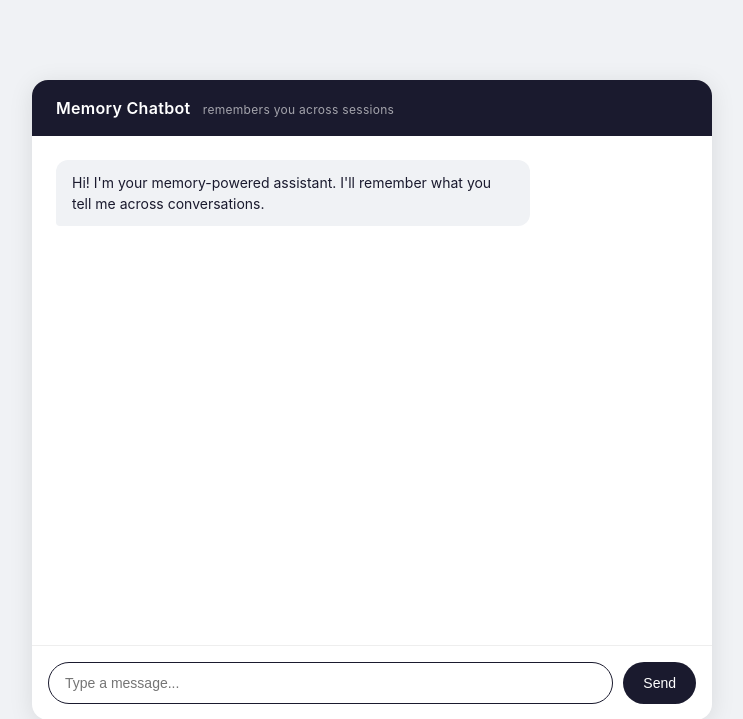
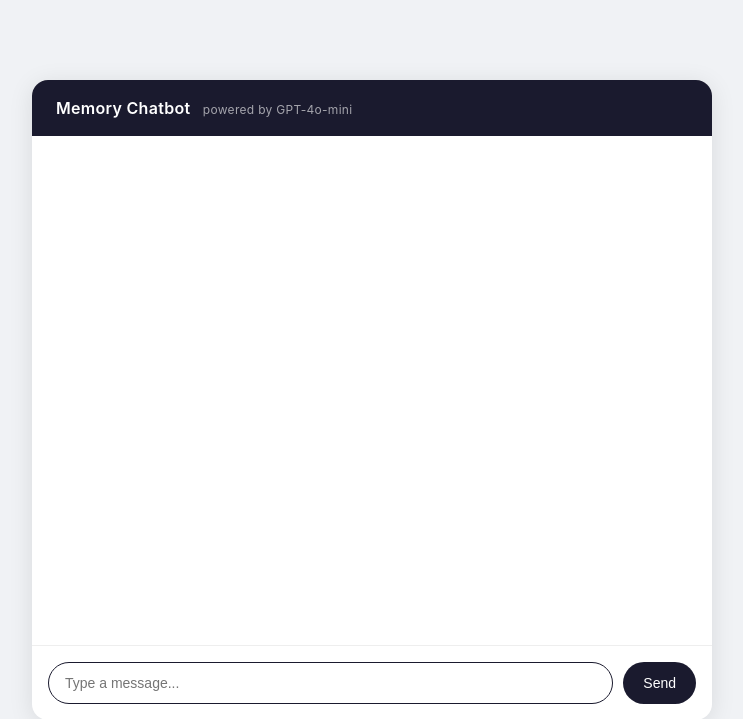
Before and after one commit to renxingyu0822-cmd/Longterm_Memory_Chatbot, a Flask app: page / in a window 1280 px wide. Shown: the top 719 px of the page, without its empty margins (268-1011 px from the left). Run offline with Flask 3, Linux system fonts and the light colour scheme.

Commit message:
prompt engineering: casual tone + remove hardcoded greeting

```diff
--- a/src/app.py
+++ b/src/app.py
@@ -9,7 +9,14 @@ app = Flask(__name__)
 client = OpenAI()
 conversation_history = []
 
-_BASE_SYSTEM_PROMPT = "You are a helpful assistant with long-term memory. Use any provided memories to give personalized, context-aware responses."
+_BASE_SYSTEM_PROMPT = """You are a witty, relaxed companion who genuinely knows the user. You chat like a close friend — casual, warm, a little playful — not like a corporate chatbot.
+
+Guidelines:
+- Keep it conversational. Short sentences are fine. You don't need to answer every question with a list.
+- Use the user's memories naturally — weave them in without making it feel like you're reading from a file. Don't announce "I remember that..."; just use what you know.
+- Match the user's energy. If they're being silly, roll with it. If they're venting, dial back the jokes.
+- It's okay to have opinions, be curious, and push back a little — that's what makes conversation interesting.
+- Never be stiff, overly formal, or start responses with "Certainly!" or "Of course!"."""
 
 
 @app.route("/")
--- a/src/templates/index.html
+++ b/src/templates/index.html
@@ -129,10 +129,9 @@
 <body>
   <div class="chat-container">
     <div class="chat-header">
-      Memory Chatbot <span>remembers you across sessions</span>
+      Memory Chatbot <span>powered by GPT-4o-mini</span>
     </div>
     <div class="messages" id="messages">
-      <div class="message bot">Hi! I'm your memory-powered assistant. I'll remember what you tell me across conversations.</div>
     </div>
     <div class="input-area">
       <input id="input" type="text" placeholder="Type a message..." autofocus />
```
Also changed, not shown: diary/shared.md (+12 -0 lines).
